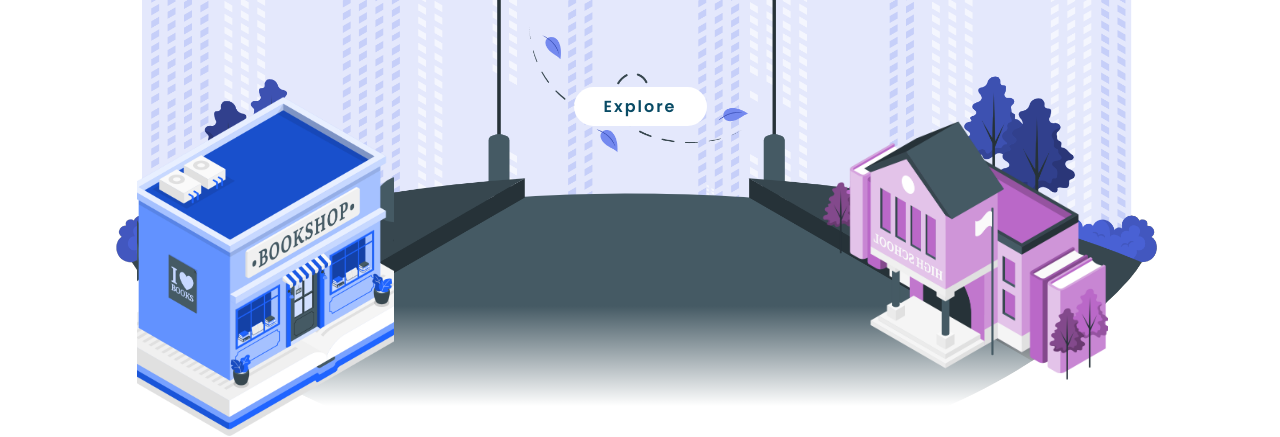
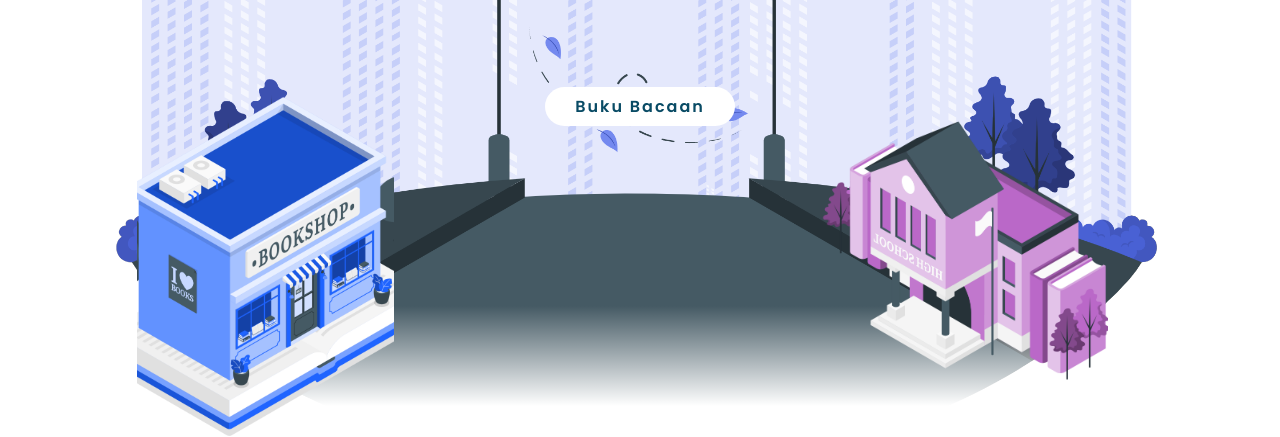
Before and after one commit to taniafatma/PerpustakaanOnline, a plain HTML site: page index.html in a window 1280 px wide. Shown: the part 394-831 px from the top of the page. Drawn offline with nearby package versions, Linux system fonts and the light colour scheme; a web font is replaced by a local one.

Commit message:
Update index.html

```diff
--- a/index.html
+++ b/index.html
@@ -105,8 +105,8 @@
         <img src="book2.png" id="book2">
         <img src="book3.png" id="book3">
         <img src="book4.png" id="book4">
-        <a href="#Binggris" id="button">
-            Explore
+        <a href="https://drive.google.com/drive/folders/1dlvbQhFrwmTg6wROxLxVbOeAzE6EChbH" id="button">
+            Buku Bacaan
         </a>
     </section>
 
```
